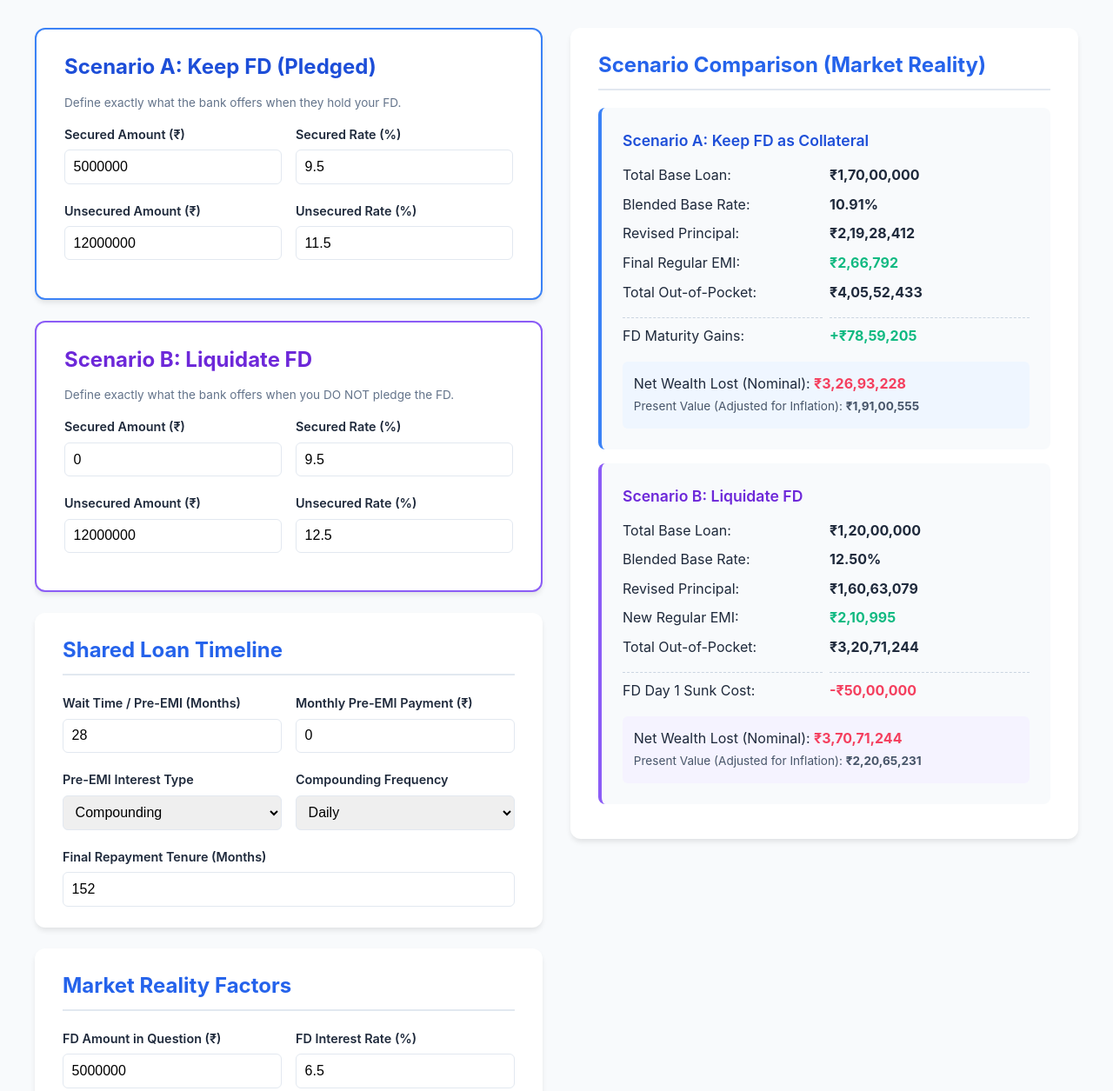
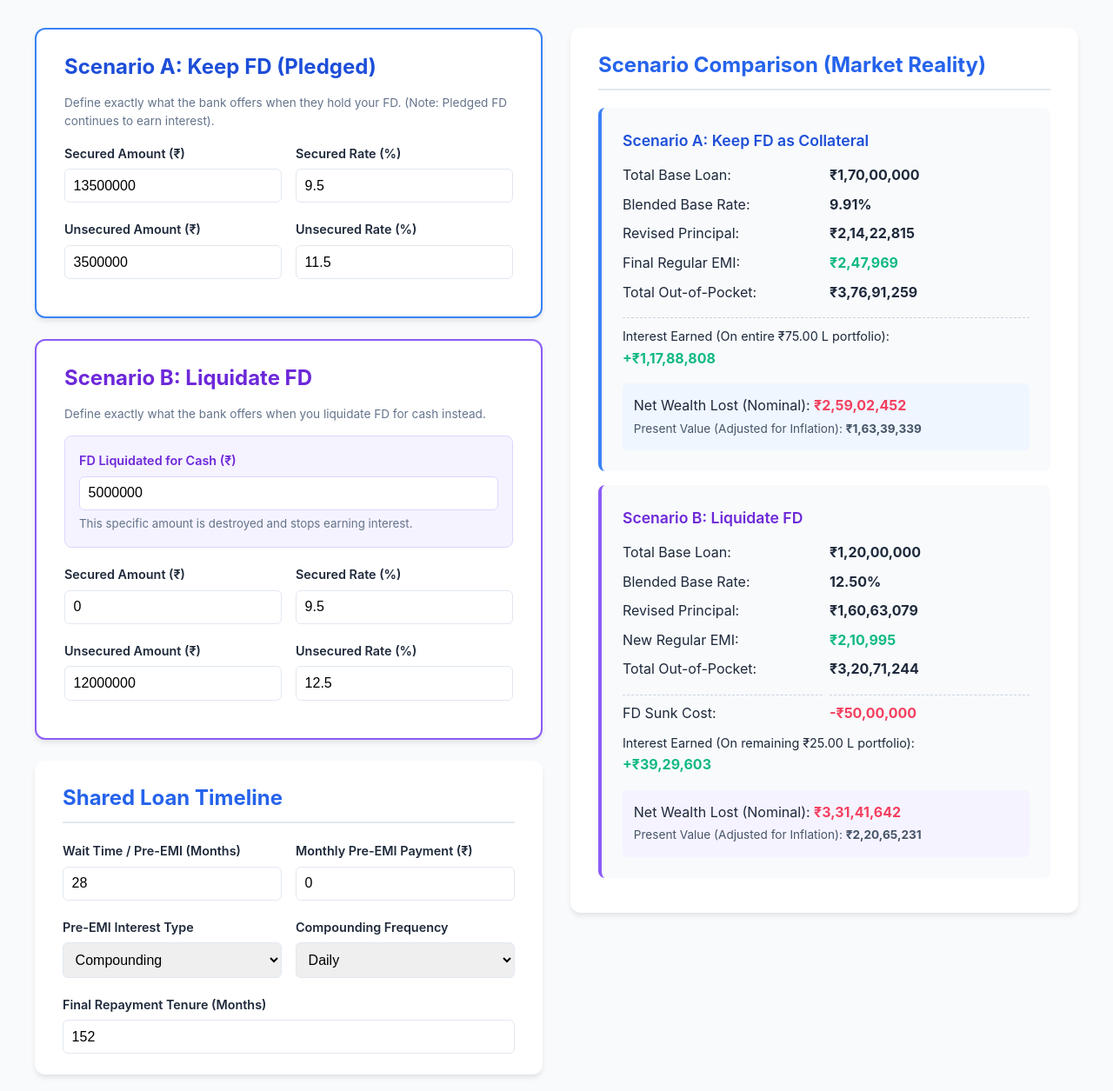
Before and after one commit to bhatshrinath/loan, a plain HTML site: page index.html in a window 1280 px wide. Shown: the top 1255 px of the page at 87% size. Drawn offline with Linux system fonts and the light colour scheme.

Commit message:
Extended thinking

```diff
--- a/index.html
+++ b/index.html
@@ -73,11 +73,11 @@
     <div>
         <div class="panel" style="border: 2px solid #3b82f6;">
             <h2 style="color: #1d4ed8; border-bottom: none; margin-bottom: 0;">Scenario A: Keep FD (Pledged)</h2>
-            <p style="font-size: 0.85rem; color: #64748b; margin-top: 0.2rem;">Define exactly what the bank offers when they hold your FD.</p>
+            <p style="font-size: 0.85rem; color: #64748b; margin-top: 0.2rem;">Define exactly what the bank offers when they hold your FD. (Note: Pledged FD continues to earn interest).</p>
             <div class="split-grid">
                 <div class="form-group">
                     <label>Secured Amount (₹)</label>
-                    <input type="number" id="secAmountA" value="5000000" step="100000">
+                    <input type="number" id="secAmountA" value="13500000" step="100000">
                 </div>
                 <div class="form-group">
                     <label>Secured Rate (%)</label>
@@ -87,7 +87,7 @@
             <div class="split-grid">
                 <div class="form-group">
                     <label>Unsecured Amount (₹)</label>
-                    <input type="number" id="unsecAmountA" value="12000000" step="100000">
+                    <input type="number" id="unsecAmountA" value="3500000" step="100000">
                 </div>
                 <div class="form-group">
                     <label>Unsecured Rate (%)</label>
@@ -98,7 +98,14 @@
 
         <div class="panel" style="border: 2px solid #8b5cf6;">
             <h2 style="color: #6d28d9; border-bottom: none; margin-bottom: 0;">Scenario B: Liquidate FD</h2>
-            <p style="font-size: 0.85rem; color: #64748b; margin-top: 0.2rem;">Define exactly what the bank offers when you DO NOT pledge the FD.</p>
+            <p style="font-size: 0.85rem; color: #64748b; margin-top: 0.2rem;">Define exactly what the bank offers when you liquidate FD for cash instead.</p>
+
+            <div class="form-group" style="background: #f5f3ff; padding: 1rem; border-radius: 8px; border: 1px solid #ddd6fe;">
+                <label style="color: #6d28d9;">FD Liquidated for Cash (₹)</label>
+                <input type="number" id="fdLiquidatedB" value="5000000" step="100000" style="border-color: #ddd6fe;">
+                <small style="color: #64748b; display: block; margin-top: 0.3rem;">This specific amount is destroyed and stops earning interest.</small>
+            </div>
+
             <div class="split-grid">
                 <div class="form-group">
                     <label>Secured Amount (₹)</label>
@@ -158,19 +165,20 @@
 
         <div class="panel">
             <h2>Market Reality Factors</h2>
+            <div class="form-group">
+                <label>Total FD Portfolio Available (₹)</label>
+                <input type="number" id="totalFd" value="7500000" step="100000">
+                <small style="color: #64748b;">Your total combined FD savings across all accounts.</small>
+            </div>
             <div class="split-grid">
-                <div class="form-group" style="margin-bottom: 0;">
-                    <label>FD Amount in Question (₹)</label>
-                    <input type="number" id="fdAmount" value="5000000" step="100000">
-                </div>
                 <div class="form-group" style="margin-bottom: 0;">
                     <label>FD Interest Rate (%)</label>
                     <input type="number" id="fdRate" value="6.5" step="0.1">
                 </div>
-            </div>
-            <div class="form-group" style="margin-top: 1.2rem; margin-bottom: 0;">
-                <label>Expected Inflation Rate (%)</label>
-                <input type="number" id="inflationRate" value="8.0" step="0.1">
+                <div class="form-group" style="margin-bottom: 0;">
+                    <label>Expected Inflation Rate (%)</label>
+                    <input type="number" id="inflationRate" value="8.0" step="0.1">
+                </div>
             </div>
         </div>
     </div>
@@ -186,8 +194,11 @@
                 <div>Revised Principal:</div> <strong id="outRevisedPrincipalA">0</strong>
                 <div>Final Regular EMI:</div> <strong id="outEmiA" style="color:#10b981;">0</strong>
                 <div>Total Out-of-Pocket:</div> <strong id="outPocketA">0</strong>
-                <div style="margin-top: 0.5rem; border-top: 1px dashed #cbd5e1; padding-top: 0.5rem;">FD Maturity Gains:</div>
-                <strong id="outFdGainsA" style="margin-top: 0.5rem; border-top: 1px dashed #cbd5e1; padding-top: 0.5rem; color:#10b981;">+0</strong>
+
+                <div style="margin-top: 0.5rem; border-top: 1px dashed #cbd5e1; padding-top: 0.5rem; grid-column: span 2;">
+                    <span style="font-size: 0.9rem;">Interest Earned (On entire ₹<span id="labelFdA">0</span> portfolio):</span><br>
+                    <strong id="outFdGainsA" style="color:#10b981;">+0</strong>
+                </div>
             </div>
             <div style="background: #eff6ff; padding: 0.8rem; border-radius: 6px; margin-top: 1rem;">
                 Net Wealth Lost (Nominal): <strong id="outNetWealthA" style="color:#f43f5e;">0</strong><br>
@@ -203,8 +214,14 @@
                 <div>Revised Principal:</div> <strong id="outRevisedPrincipalB">0</strong>
                 <div>New Regular EMI:</div> <strong id="outEmiB" style="color:#10b981;">0</strong>
                 <div>Total Out-of-Pocket:</div> <strong id="outPocketB">0</strong>
-                <div style="margin-top: 0.5rem; border-top: 1px dashed #cbd5e1; padding-top: 0.5rem;">FD Day 1 Sunk Cost:</div>
-                <strong id="outFdGainsB" style="margin-top: 0.5rem; border-top: 1px dashed #cbd5e1; padding-top: 0.5rem; color:#f43f5e;">-0</strong>
+
+                <div style="margin-top: 0.5rem; border-top: 1px dashed #cbd5e1; padding-top: 0.5rem;">FD Sunk Cost:</div>
+                <strong id="outFdSunkB" style="margin-top: 0.5rem; border-top: 1px dashed #cbd5e1; padding-top: 0.5rem; color:#f43f5e;">-0</strong>
+
+                <div style="grid-column: span 2;">
+                    <span style="font-size: 0.9rem;">Interest Earned (On remaining ₹<span id="labelFdB">0</span> portfolio):</span><br>
+                    <strong id="outFdGainsB" style="color:#10b981;">+0</strong>
+                </div>
             </div>
             <div style="background: #f5f3ff; padding: 0.8rem; border-radius: 6px; margin-top: 1rem;">
                 Net Wealth Lost (Nominal): <strong id="outNetWealthB" style="color:#f43f5e;">0</strong><br>
@@ -255,6 +272,11 @@
 
 <script>
     const formatCurrency = (num) => new Intl.NumberFormat('en-IN', { style: 'currency', currency: 'INR', maximumFractionDigits: 0 }).format(num);
+    const formatCurrencyShort = (num) => {
+        if (num >= 10000000) return (num / 10000000).toFixed(2) + ' Cr';
+        if (num >= 100000) return (num / 100000).toFixed(2) + ' L';
+        return formatCurrency(num);
+    };
 
     function switchTab(tab) {
         document.getElementById('btnTabA').classList.remove('active');
@@ -410,8 +432,8 @@
         const tenureMonths = parseInt(document.getElementById('tenureMonths').value) || 0;
         const totalMonths = graceMonths + tenureMonths;
 
-        // Market Reality
-        const fdAmt = parseFloat(document.getElementById('fdAmount').value) || 0;
+        // Market Reality & Portfolio
+        const totalFd = parseFloat(document.getElementById('totalFd').value) || 0;
         const fdRate = parseFloat(document.getElementById('fdRate').value) || 0;
         const infRate = parseFloat(document.getElementById('inflationRate').value) || 0;
         const monthlyInfRate = Math.pow(1 + (infRate / 100), 1 / 12) - 1;
@@ -427,8 +449,9 @@
 
         const runA = buildAmortizationEngine(totalLoanA, blendedRateA, graceMonths, preEmiPaid, intType, compFreq, tenureMonths);
 
-        const fdMaturityVal = fdAmt * Math.pow(1 + (fdRate / 100), totalMonths / 12);
-        const fdGainsA = fdMaturityVal - fdAmt;
+        // Scenario A FD Math: Entire portfolio earns interest
+        const fdMaturityValA = totalFd * Math.pow(1 + (fdRate / 100), totalMonths / 12);
+        const fdGainsA = fdMaturityValA - totalFd;
         const netWealthA = runA.totalOutPocket - fdGainsA;
 
         let pvOutflowsA = 0;
@@ -438,6 +461,7 @@
         const pvNetWealthA = pvOutflowsA - pvFdGainsA;
 
         // SCENARIO B
+        const fdLiquidatedB = parseFloat(document.getElementById('fdLiquidatedB').value) || 0;
         const secAmtB = parseFloat(document.getElementById('secAmountB').value) || 0;
         const secRateB = parseFloat(document.getElementById('secRateB').value) || 0;
         const unsecAmtB = parseFloat(document.getElementById('unsecAmountB').value) || 0;
@@ -448,11 +472,17 @@
 
         const runB = buildAmortizationEngine(totalLoanB, blendedRateB, graceMonths, preEmiPaid, intType, compFreq, tenureMonths);
 
-        const netWealthB = runB.totalOutPocket + fdAmt;
+        // Scenario B FD Math: Sunk cost + Remaining portfolio earns interest
+        const remainingFdB = Math.max(0, totalFd - fdLiquidatedB);
+        const fdMaturityValB = remainingFdB * Math.pow(1 + (fdRate / 100), totalMonths / 12);
+        const fdGainsB = fdMaturityValB - remainingFdB;
+        const netWealthB = runB.totalOutPocket + fdLiquidatedB - fdGainsB;
 
-        let pvOutflowsB = fdAmt; // FD is Sunk on Day 1
+        let pvOutflowsB = fdLiquidatedB; // FD is Sunk on Day 1
         for (let m = 1; m <= graceMonths; m++) pvOutflowsB += Math.min(preEmiPaid, totalLoanB) / Math.pow(1 + monthlyInfRate, m);
         for (let m = 1; m <= tenureMonths; m++) pvOutflowsB += runB.emi / Math.pow(1 + monthlyInfRate, graceMonths + m);
+        const pvFdGainsB = fdGainsB / Math.pow(1 + monthlyInfRate, totalMonths);
+        const pvNetWealthB = pvOutflowsB - pvFdGainsB;
 
         // UI Updates Scenario A
         document.getElementById('outBaseA').innerText = formatCurrency(totalLoanA);
@@ -460,7 +490,10 @@
         document.getElementById('outRevisedPrincipalA').innerText = formatCurrency(runA.revisedPrincipal);
         document.getElementById('outEmiA').innerText = formatCurrency(runA.emi);
         document.getElementById('outPocketA').innerText = formatCurrency(runA.totalOutPocket);
+
+        document.getElementById('labelFdA').innerText = formatCurrencyShort(totalFd);
         document.getElementById('outFdGainsA').innerText = `+${formatCurrency(fdGainsA)}`;
+
         document.getElementById('outNetWealthA').innerText = formatCurrency(netWealthA);
         document.getElementById('outPvA').innerText = formatCurrency(pvNetWealthA);
         document.getElementById('scheduleBodyA').innerHTML = runA.scheduleRowsHtml;
@@ -471,7 +504,11 @@
         document.getElementById('outRevisedPrincipalB').innerText = formatCurrency(runB.revisedPrincipal);
         document.getElementById('outEmiB').innerText = formatCurrency(runB.emi);
         document.getElementById('outPocketB').innerText = formatCurrency(runB.totalOutPocket);
-        document.getElementById('outFdGainsB').innerText = `-${formatCurrency(fdAmt)}`;
+
+        document.getElementById('outFdSunkB').innerText = `-${formatCurrency(fdLiquidatedB)}`;
+        document.getElementById('labelFdB').innerText = formatCurrencyShort(remainingFdB);
+        document.getElementById('outFdGainsB').innerText = `+${formatCurrency(fdGainsB)}`;
+
         document.getElementById('outNetWealthB').innerText = formatCurrency(netWealthB);
         document.getElementById('outPvB').innerText = formatCurrency(pvOutflowsB);
         document.getElementById('scheduleBodyB').innerHTML = runB.scheduleRowsHtml;
```
